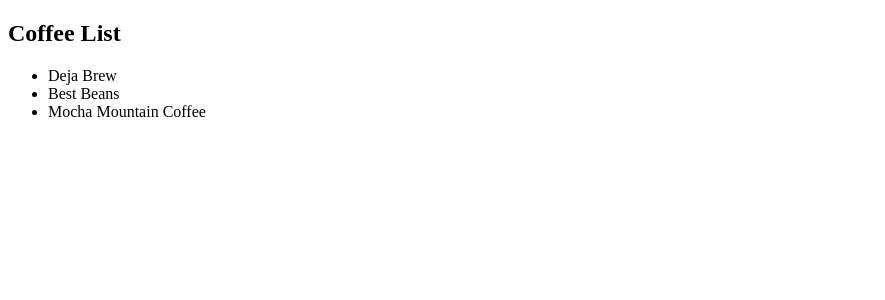
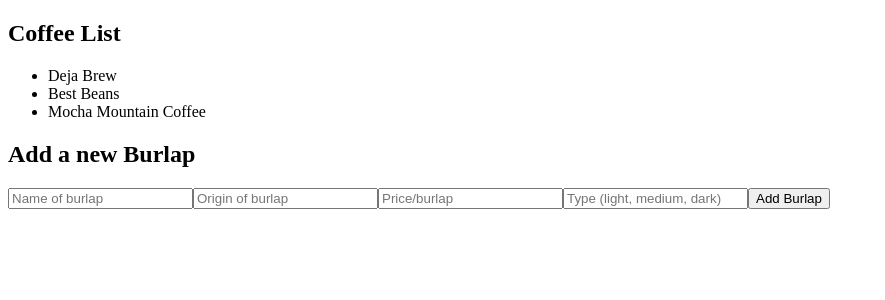
Before and after one commit to tdietzel/Coffee_Shop_Redux, a React (Vite) app: page / in a window 1280 px wide. Shown: the top 300 px of the page, without its empty margins (0-885 px from the left). Built offline with nearby package versions, Linux system fonts and the light colour scheme.

Commit message:
Add form for adding new burlaps

```diff
--- a/package.json
+++ b/package.json
@@ -10,9 +10,10 @@
     "preview": "vite preview"
   },
   "dependencies": {
+    "bootstrap": "^5.3.2",
     "react": "^18.2.0",
     "react-dom": "^18.2.0",
-    "bootstrap": "^5.3.2"
+    "uuid": "^9.0.1"
   },
   "devDependencies": {
     "@types/react": "^18.2.37",
--- a/src/components/NewInventoryForm.jsx
+++ b/src/components/NewInventoryForm.jsx
@@ -0,0 +1,51 @@
+import { v4 } from 'uuid';
+
+function NewInventoryForm({ onSubmit }) {
+  const handleNewInventory = (e) => {
+    e.preventDefault();
+    const newBurlap = {
+      name: e.target.name.value,
+      origin: e.target.origin.value,
+      price: e.target.price.value,
+      roast: e.target.roast.value,
+      id: v4()
+    };
+
+    onSubmit(newBurlap);
+  };
+
+  return (
+    <div>
+      <form onSubmit={handleNewInventory}>
+        <h2>Add a new Burlap</h2>
+      <input
+        type='text'
+        name='name'
+        placeholder='Name of burlap'
+        required
+      />
+      <input
+        type='text'
+        name='origin'
+        placeholder='Origin of burlap'
+        required
+      />
+      <input
+        type='number'
+        name='price'
+        placeholder='Price/burlap'
+        required
+      />
+      <input
+        type='text'
+        name='roast'
+        placeholder='Type (light, medium, dark)'
+        required
+      />
+      <button type="submit">Add Burlap</button>
+      </form>
+    </div>
+  );
+}
+
+export default NewInventoryForm;
--- a/src/components/ShopControl.jsx
+++ b/src/components/ShopControl.jsx
@@ -1,6 +1,7 @@
 import { useState } from 'react';
 import ShopDisplay from './ShopDisplay';
 import CoffeeDetails from './CoffeeDetails';
+import NewInventoryForm from './NewInventoryForm';
 
 const ShopControl = () => {
   const [coffee, setCoffee] = useState([
@@ -19,6 +20,13 @@ const ShopControl = () => {
     setSelectedCoffee(coffee);
   };
 
+  const handleNewInventory = (newBurlap) => {
+    setCoffee((prevCoffee) => {
+      const updatedCoffee = [...prevCoffee, newBurlap];
+      return updatedCoffee;
+    });
+  }
+
   return (
     <div>
       {selectedCoffee ? (
@@ -29,6 +37,7 @@ const ShopControl = () => {
       ) : (
         <div>
           <ShopDisplay coffee={coffee} onItemClick={showCoffee} />
+          <NewInventoryForm onSubmit={handleNewInventory}/>
         </div>
       )}
     </div>
```
